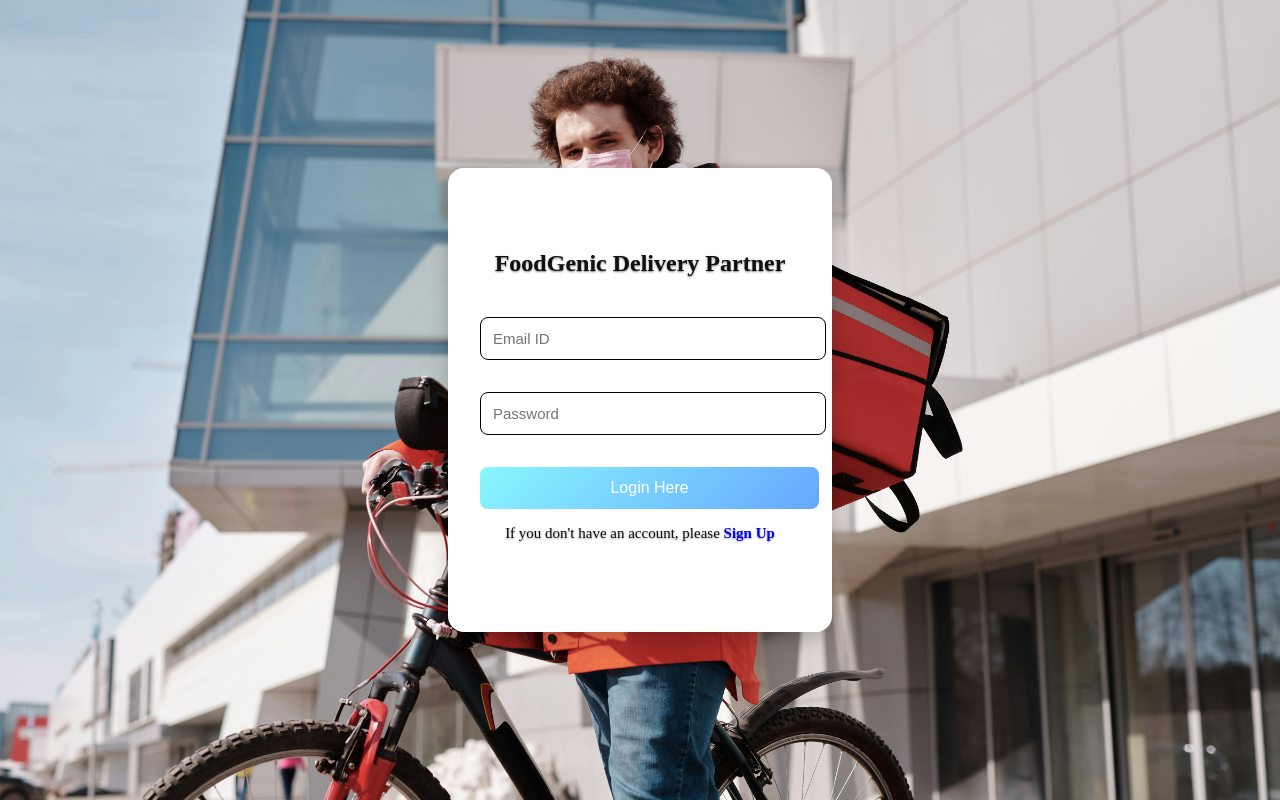
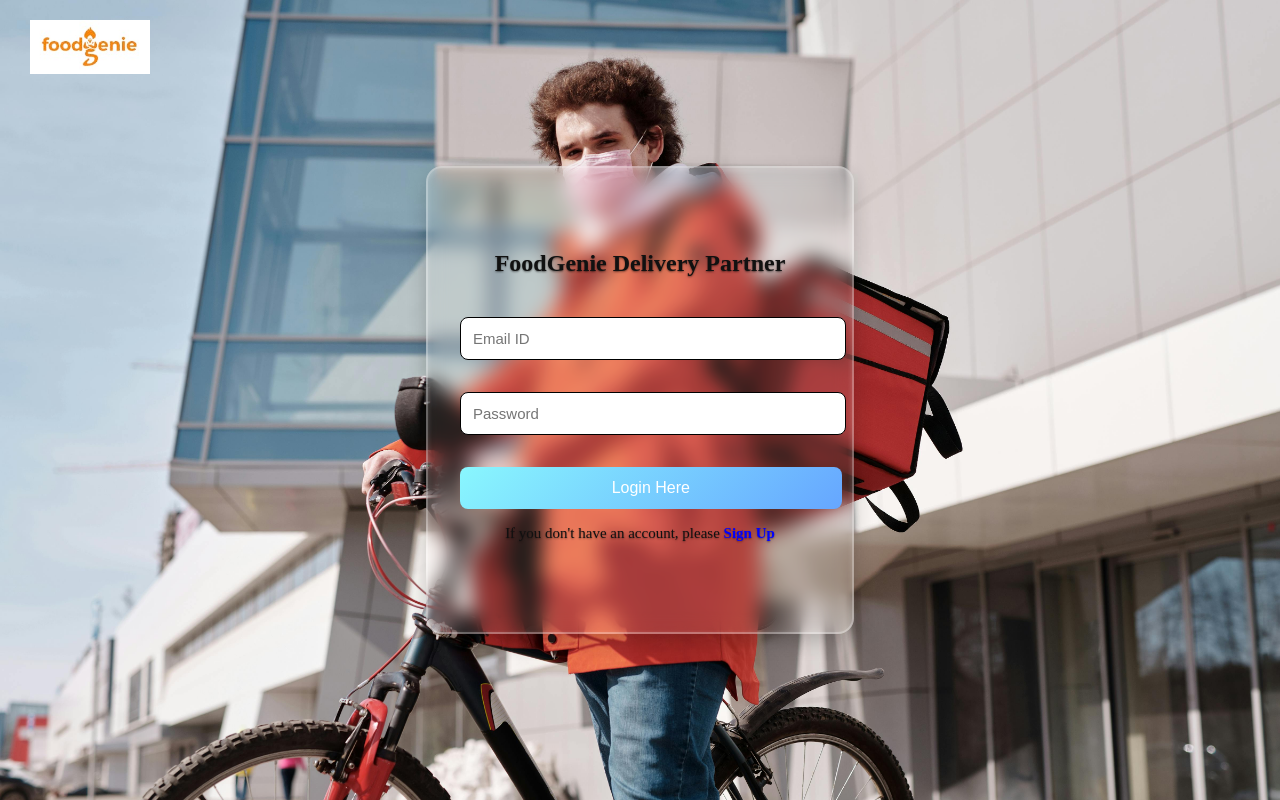
Before and after one commit to 20Subho02/delivery-partner, a React (Create React App) app in the folder client/: page / in a window 1280 px wide. Built offline with nearby package versions, Linux system fonts and the light colour scheme.

Commit message:
first commit

```diff
--- a/client/src/Components/Css/DashboardPage.css
+++ b/client/src/Components/Css/DashboardPage.css
@@ -11,8 +11,8 @@
   justify-content: space-between;
   align-items: center;
   padding: 0 20px;
-  background-color: #fce703;
-  box-shadow: 0 2px 4px rgba(0, 0, 0, 0.1);
+  background-color: #ffffff;
+  box-shadow: 0 4px 10px rgba(0,0,0,0.1);
   position: relative;
 }
 
@@ -36,8 +36,9 @@
 }
 
 .company-logo img {
-  width: 32px;
-  height: 32px;
+  width: 130px;
+  height: 65px;
+  margin-top: -10px;
 }
 
 .wallet,
@@ -531,3 +532,27 @@
   margin-top: 10px;
   cursor: pointer;
 }
+
+@media (max-width: 768px) {
+  .top-bar {
+    flex-direction: row; /* keep horizontal layout */
+    flex-wrap: wrap;      /* allow wrapping but keep structure */
+    align-items: center;
+  }
+
+  .top-right {
+    flex-direction: row; /* don't stack icons vertically */
+    gap: 10px;
+    margin-top: 10px;
+    justify-content: flex-end;
+    width: auto;
+  }
+
+  .wallet {
+    justify-content: center;
+  }
+
+  .profile-wrapper {
+    order: 3;
+  }
+}
--- a/client/src/Components/Css/Login.css
+++ b/client/src/Components/Css/Login.css
@@ -8,6 +8,15 @@
   align-items: center;
 }
 
+.site-logo{
+  position: absolute;
+  top: 20px;
+  left: 30px;
+  width: 120px;
+  height: auto;
+  z-index: 10;
+}
+
 .login-container{
     height: 100vh;
     display: flex;
@@ -16,17 +25,19 @@
 }
 
 .login-box {
-  background-color: #FFF;
+  background-color: rgba(255, 255, 255, 0.1); /* transparent white */
   padding: 2rem;
   border-radius: 16px;
   box-shadow: 0 8px 20px rgba(0, 0, 0, 0.2),
               inset 0 2px 5px rgba(255, 255, 255, 0.2);
   text-align: center;
-  max-width: 320px;
+  max-width: 360px;
   height: 400px;
   width: 100%;
   color: #fff;
   position: relative;
+  border: 2px solid rgba(255, 255, 255, 0.3);
+  backdrop-filter: blur(10px); /* Optional: for a glassmorphism effect */
 }
 
 .login-heading{
--- a/client/src/Components/Css/Signup.css
+++ b/client/src/Components/Css/Signup.css
@@ -16,7 +16,7 @@
 }
 
 .signup-box {
-  background-color: #FFF;
+  background-color: rgba(255, 255, 255, 0.1); /* transparent white */
   padding: 2rem;
   border-radius: 16px;
   box-shadow: 0 8px 20px rgba(0, 0, 0, 0.2),
@@ -27,7 +27,8 @@
   width: 100%;
   color: #fff;
   position: relative;
-  border: 2px solid black
+  border: 2px solid rgba(255, 255, 255, 0.3);
+  backdrop-filter: blur(10px); /* Optional: for a glassmorphism effect */
 }
 
 .signup-heading{
--- a/client/src/Components/Pages/AccountForm.jsx
+++ b/client/src/Components/Pages/AccountForm.jsx
@@ -80,7 +80,7 @@
       sendData.append('customerPhoto', files.customerPhoto);
       sendData.append('idProofPhoto', files.idProofPhoto);
 
-      const res = await axios.post('http://13.232.42.76:5000/api/account/add-account', sendData);
+      const res = await axios.post('http://15.206.209.235:5000/api/account/add-account', sendData);
 
       if (res.data.success) {
         toast.success('Form submitted successfully!');
--- a/client/src/Components/Pages/DashboardPage.jsx
+++ b/client/src/Components/Pages/DashboardPage.jsx
@@ -1,9 +1,10 @@
 import React, { useEffect, useState } from 'react';
 import '../Css/DashboardPage.css';
 import { motion } from 'framer-motion';
-import { Bell, Clock, HelpCircle, History, LogOut, User, X } from 'lucide-react';
+import {  Clock, History, LogOut, User, X } from 'lucide-react';
 import { NavLink, useNavigate } from 'react-router-dom';
 import axios from 'axios';
+import logo from '../../assets/logo.jpg'
 
 const DashboardPage = () => {
   const [timer, setTimer] = useState(() => parseInt(localStorage.getItem('dashboard_timer') || '0'));
@@ -48,7 +49,7 @@
     const fetchUserData = async () => {
       try {
         const res = await axios.post(
-          'http://13.232.42.76:5000/api/deliveryUser/getUserData',
+          'http://15.206.209.235:5000/api/deliveryUser/getUserData',
           { token },
           { headers: { Authorization: `Bearer ${token}` } }
         );
@@ -60,7 +61,7 @@
 
     const fetchOrders = async () => {
       try {
-        const res = await axios.get('http://13.232.42.76:5000/api/deliveryUser/placecod', {
+        const res = await axios.get('http://15.206.209.235:5000/api/deliveryUser/placecod', {
           headers: { Authorization: `Bearer ${token}` }
         });
         if (res.data.success) {
@@ -226,20 +227,16 @@
   return (
     <div className='dashboard-container'>
       <div className='top-bar'>
-        <div className='company-logo'><img src='image/logo.ico' alt='logo' /> FoodGenic</div>
+        <div className='company-logo'><img src={logo} alt='logo' className='site-logo' /></div>
         <div className='timer-section'><Clock /><span className='timer'>{formatTime(timer)}</span></div>
         <div className='top-right'>
           <div className='wallet'>💰 ₹ {walletAmount.toFixed(2)}</div>
-          <motion.div className='icon' animate={{ rotate: [0, -10, 10, -10, 0] }} transition={{ repeat: Infinity, repeatDelay: 4, duration: 0.6 }}>
-            <Bell />
-          </motion.div>
           <div className='user-photo' onClick={() => setDropdownOpen(!dropdownOpen)}>
             <div className='avatar-placeholder'>{getInitials(username)}</div>
             {dropdownOpen && (
               <div className='dropdown'>
                 <div className='dropdown-item'><User size={16} /> {username || 'My Account'}</div>
                 <div className='dropdown-item'><History size={16} /><NavLink to='/order-history' className='nav'>Order History</NavLink></div>
-                <div className='dropdown-item'><HelpCircle size={16} /> Help</div>
                 <div className='dropdown-item' onClick={handleLogout}><LogOut size={16} /> Log Out</div>
               </div>
             )}
--- a/client/src/Components/Pages/Login.jsx
+++ b/client/src/Components/Pages/Login.jsx
@@ -4,6 +4,7 @@
 import { NavLink, useNavigate } from 'react-router-dom';
 import axios from 'axios';
 import { toast } from 'react-toastify';
+import logo from '../../assets/logo.jpg'
 
 const Login = () => {
   const [formData, setFormData] = useState({ email: '', password: '' });
@@ -17,7 +18,7 @@
     setIsClicked(true);
     try {
       const res = await axios.post(
-        'http://13.232.42.76:5000/api/deliveryUser/login',
+        'http://15.206.209.235:5000/api/deliveryUser/login',
         formData
       );
 
@@ -37,9 +38,10 @@
 
   return (
     <div className="login-page">
+    <img src={logo} alt='logo' className='site-logo' />
       <div className="login-container">
         <div className="login-box">
-          <h2 className="login-heading">FoodGenic Delivery Partner</h2>
+          <h2 className="login-heading">FoodGenie Delivery Partner</h2>
 
           <input
             type="text"
--- a/client/src/Components/Pages/OrderHistoryPage.jsx
+++ b/client/src/Components/Pages/OrderHistoryPage.jsx
@@ -1,9 +1,10 @@
 import React, { useState, useEffect } from 'react';
 import '../Css/OrderHistoryPage.css';
 import { motion } from 'framer-motion';
-import { Bell, Clock, HelpCircle, History, LogOut, User } from 'lucide-react';
+import { Clock,  History, LogOut, User } from 'lucide-react';
 import { NavLink, useNavigate } from 'react-router-dom';
 import axios from 'axios';
+import logo from '../../assets/logo.jpg'
 
 const OrderHistoryPage = () => {
   const [timer, setTimer] = useState(() => parseInt(localStorage.getItem('dashboard_timer') || '0'));
@@ -64,7 +65,7 @@
     const fetchUserData = async () => {
       try {
         const res = await axios.post(
-          'http://13.232.42.76:5000/api/deliveryUser/getUserData',
+          'http://15.206.209.235:5000/api/deliveryUser/getUserData',
           { token },
           { headers: { Authorization: `Bearer ${token}` } }
         );
@@ -117,7 +118,7 @@
       {/* Top Bar */}
       <div className='top-bar'>
         <div className='company-logo'>
-          <img src='image/logo.ico' alt='logo' /> FoodGenic
+          <img src={logo} alt='logo' className='site-logo' />
         </div>
         <div className='timer-section'>
           <Clock />
@@ -125,20 +126,12 @@
         </div>
         <div className='top-right'>
           <div className='wallet'>💰 ₹ {walletAmount.toFixed(2)}</div>
-          <motion.div
-            className='icon'
-            animate={{ rotate: [0, -10, 10, -10, 0] }}
-            transition={{ repeat: Infinity, repeatDelay: 4, duration: 0.6 }}
-          >
-            <Bell />
-          </motion.div>
           <div className='user-photo' onClick={() => setDropdownOpen(!dropdownOpen)}>
             <div className='avatar-placeholder'>{getInitials(username)}</div>
             {dropdownOpen && (
               <div className='dropdown'>
                 <div className='dropdown-item'><User size={16} /> {username || 'My Account'}</div>
                 <div className='dropdown-item'><History size={16} /><NavLink to='/order-history' className='nav'>Order History</NavLink></div>
-                <div className='dropdown-item'><HelpCircle size={16} /> Help</div>
                 <div className='dropdown-item' onClick={handleLogout}><LogOut size={16} /> Log Out</div>
               </div>
             )}
--- a/client/src/Components/Pages/Signup.jsx
+++ b/client/src/Components/Pages/Signup.jsx
@@ -4,6 +4,7 @@
 import { NavLink, useNavigate } from 'react-router-dom';
 import axios from 'axios';
 import { toast } from 'react-toastify';
+import logo from '../../assets/logo.jpg'
 
 const Signup = () => {
   const [isClicked, setIsClicked] = useState(false);
@@ -34,7 +35,7 @@
 
     setIsClicked(true);
     try {
-      const response = await axios.post('http://13.232.42.76:5000/api/deliveryUser/register', data);
+      const response = await axios.post('http://15.206.209.235:5000/api/deliveryUser/register', data);
       if (response.data.success) {
         toast.success("Signup successful!");
         navigate('/account-create-form');
@@ -51,9 +52,10 @@
 
   return (
     <div className='signup-page'>
+    <img src={logo} alt='logo' className='site-logo' />
       <div className='signup-container'>
         <div className='signup-box'>
-          <h2 className='signup-heading'>FoodGenic Delivery Partner</h2>
+          <h2 className='signup-heading'>FoodGenie Delivery Partner</h2>
 
           <input
             type='text'
```
Also changed, not shown: client/src/assets/logo.jpg (added).
